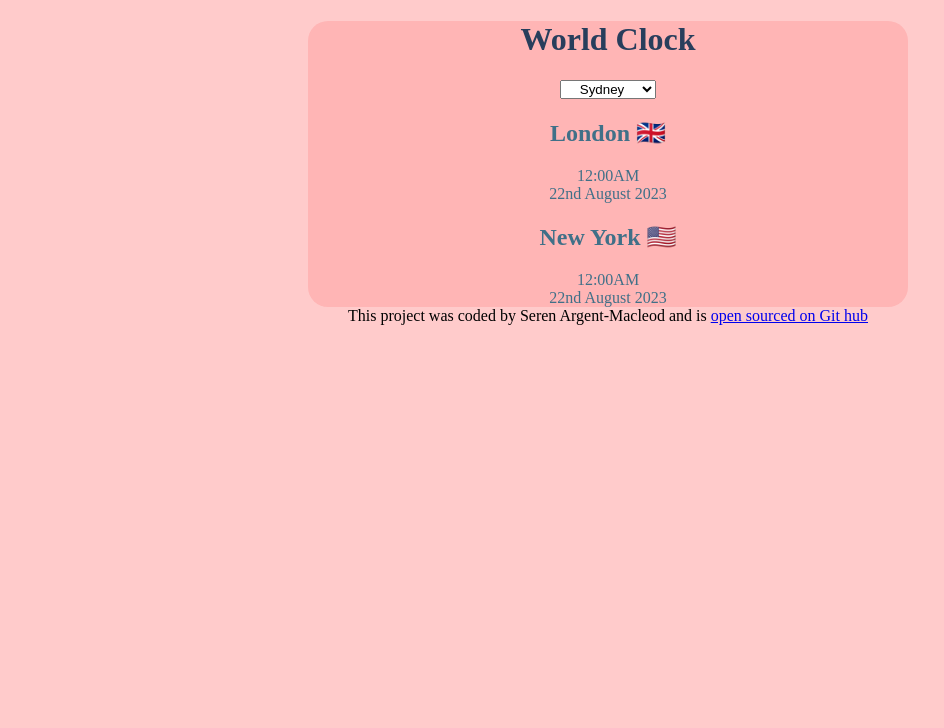
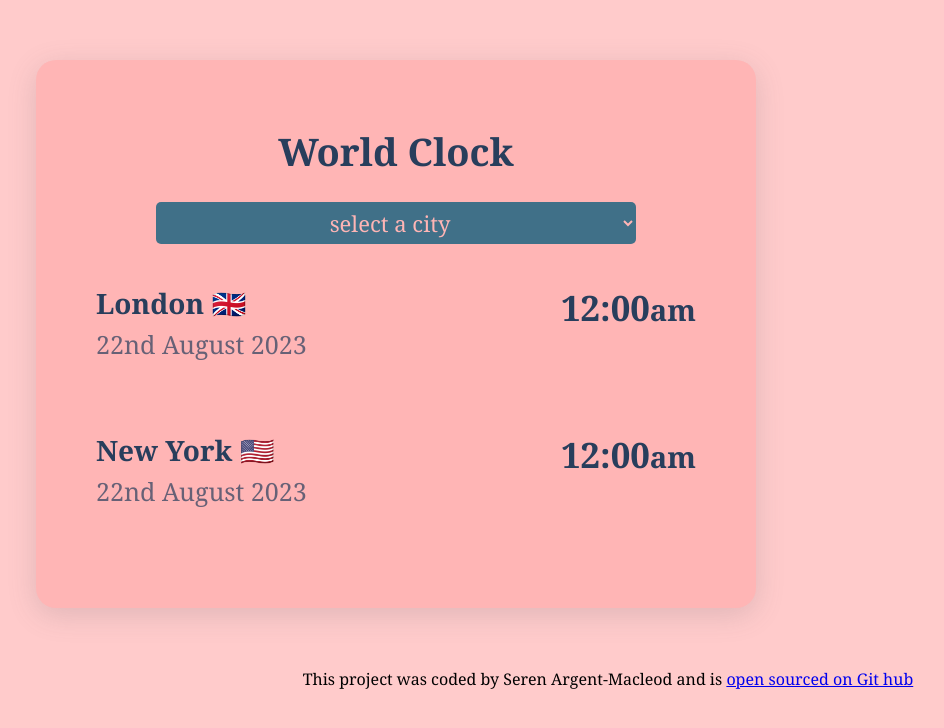
Before and after one commit to SArgentMac/World-Clock, a plain HTML site: page index.HTML in a window 1280 px wide. Shown: the whole page, without its empty margins (32-976 px from the left). Drawn offline with nearby package versions, Linux system fonts and the light colour scheme.

Commit message:
focused on CSS

```diff
--- a/index.HTML
+++ b/index.HTML
@@ -14,21 +14,25 @@
     <h1>World Clock</h1>
     <div class="selectOptions">
 <select>
+    <option value="">select a city</option>
     <option value="syndey">Sydney</option>
     <option value="paris">Paris</option>
     <option value="hoChiMinh">Ho Chi Minh</option>
     <option value="vancouver">Vancouver</option>
 </select>
 </div>
-<div class="cities">
-    <h2>London 🇬🇧</h2>
-    <div class="time">12:00AM</div>
-    <div class="date">22nd August 2023</div>
-
-    <h2>New York 🇺🇸</h2>
-    <div class="time">12:00AM</div>
+<div class="city">
+  <div> <h2>London 🇬🇧</h2>
     <div class="date">22nd August 2023</div>
 </div>
+    <div class="time">12:00<small>am</small></div>
+</div>
+<div class="city">
+    <div> <h2>New York 🇺🇸</h2>
+      <div class="date">22nd August 2023</div>
+  </div>
+      <div class="time">12:00<small>am</small></div>
+  </div>
 </div>
     <footer>This project was coded by Seren Argent-Macleod and is
         <a href="https://github.com/SArgentMac" target="_blank">open sourced on Git hub</a>
--- a/style.css
+++ b/style.css
@@ -1,16 +1,32 @@
-body {background: #ffcbcb;}
+body {background: #ffcbcb;
+    font-family:Georgia, 'Times New Roman', Times, serif;
+}
 
 h1 {
     text-align: center;
-    color: rgb(40, 62, 92);;
+    color: rgb(40, 62, 92);
+    font-size: 38px;
+    margin-top: 5px;
 }
-select { text-align: center;}
+h2 {margin: 0 0 5px;
+    font-size: 28px;}
+
 footer {
     text-align: center;
 }
-.selectOptions {display: block;
+
+select {display: block;
 margin: 0 auto;
-text-align: center;}
+text-align: center;
+width: 80%;
+padding: 5px;
+border-radius: 5px;
+font-size: 22px;
+font-family:Georgia, 'Times New Roman', Times, serif;
+background-color: #407088;
+border: none;
+color: #ffb5b5;
+}
 
 .container {
     border-radius: 20px;
@@ -18,9 +34,29 @@ text-align: center;}
     margin: 0 auto ;
     background:  #ffb5b5;
 max-width: 600px;
+padding:  60px;
+margin: 60px;
+box-shadow: rgba(100, 100, 111, 0.2) 0px 7px 29px 0px;
+}
 
-text-align: center;}
+.city{
+    font-size: 25px;
+    display: flex;
+    margin: 10px 0;
+    padding: 30px 0;
+    justify-content: space-between;
+    color: rgb(40, 62, 92);
 
-.cities {
-    color: #407088;;
 }
+.date {opacity: 0.7;
+margin-top: 0px;}
+
+.time {font-size: 35px;
+font-weight: bold;
+}
+s
+.timeSmall {
+    font-size: 20px;
+    vertical-align: middle;
+    line-height: 40px;
+}
```
